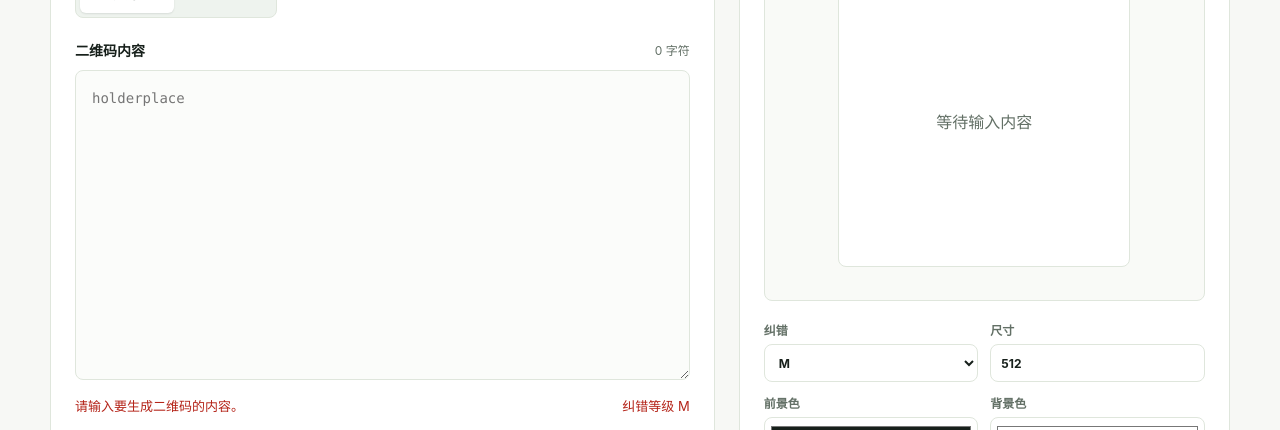
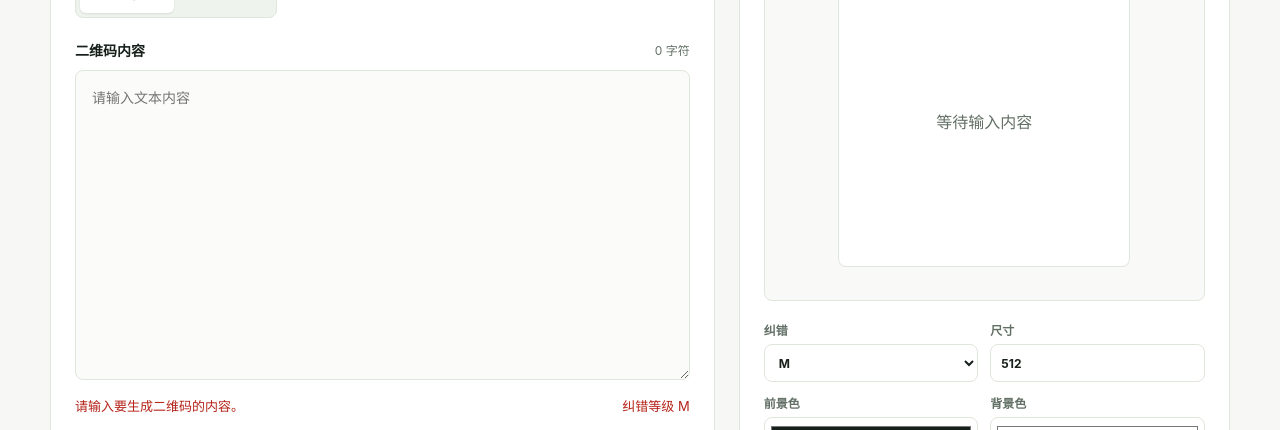
Before and after one commit to Asoul007/qrcode, a React (Vite) app: page / in a window 1280 px wide. Shown: the part 277-707 px from the top of the page. Built offline with nearby package versions, Linux system fonts and the light colour scheme.

Commit message:
fix: update text placeholder

```diff
--- a/src/App.tsx
+++ b/src/App.tsx
@@ -201,7 +201,7 @@ export default function App() {
 
           <textarea
             id="content"
-            placeholder="holderplace"
+            placeholder="请输入文本内容"
             spellCheck={false}
             value={rawValue}
             onChange={(event) => {
```
Also changed, not shown: 1 other file (tests, documents, lock files or other folders).
